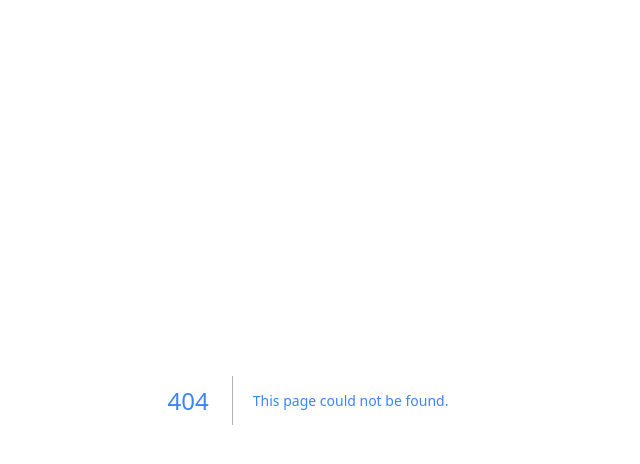
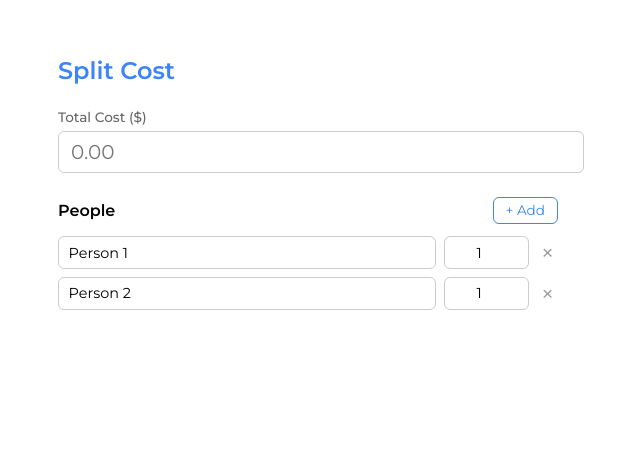
Before and after one commit to adambechtold/personal-website, a Next.js app: page /misc/split-cost in a window 1280 px wide. Before the commit this address had no page. Shown: the top 464 px of the page, without its empty margins (332-972 px from the left). Built offline with nearby package versions, Linux system fonts and the light colour scheme.

Commit message:
split costs

```diff
--- /dev/null
+++ b/app/misc/split-cost/CostSplitter.js
@@ -0,0 +1,125 @@
+"use client";
+
+import React, { useState } from "react";
+import styles from "./split-cost.module.css";
+
+let nextId = 3;
+
+/**
+ * Cost splitter component that splits costs among people based on shares.
+ * @return {React.ReactElement} The rendered component.
+ */
+export default function CostSplitter() {
+  const [totalCost, setTotalCost] = useState("");
+  const [people, setPeople] = useState([
+    { id: 1, name: "Person 1", shares: 1 },
+    { id: 2, name: "Person 2", shares: 1 },
+  ]);
+
+  const totalShares = people.reduce((sum, p) => sum + p.shares, 0);
+  const cost = parseFloat(totalCost) || 0;
+
+  /**
+   * Adds a new person to the list.
+   */
+  function addPerson() {
+    setPeople([...people, { id: nextId, name: `Person ${nextId}`, shares: 1 }]);
+    nextId++;
+  }
+
+  /**
+   * Removes a person from the list by ID.
+   * @param {number} id - The ID of the person to remove.
+   */
+  function removePerson(id) {
+    if (people.length <= 1) return;
+    setPeople(people.filter((p) => p.id !== id));
+  }
+
+  /**
+   * Updates a person's field with a new value.
+   * @param {number} id - The ID of the person to update.
+   * @param {string} field - The field to update.
+   * @param {*} value - The new value for the field.
+   */
+  function updatePerson(id, field, value) {
+    setPeople(people.map((p) => (p.id === id ? { ...p, [field]: value } : p)));
+  }
+
+  return (
+    <div className={styles.page}>
+      <div className={styles.container}>
+        <h1 className={styles.title}>Split Cost</h1>
+
+        <div className={styles.totalSection}>
+          <label className={styles.label}>Total Cost ($)</label>
+          <input
+            className={styles.totalInput}
+            type="number"
+            min="0"
+            step="0.01"
+            placeholder="0.00"
+            value={totalCost}
+            onChange={(e) => setTotalCost(e.target.value)}
+          />
+        </div>
+
+        <div className={styles.peopleHeader}>
+          <span className={styles.peopleTitle}>People</span>
+          <button className={styles.addButton} onClick={addPerson}>
+            + Add
+          </button>
+        </div>
+
+        {people.map((person) => (
+          <div key={person.id} className={styles.personRow}>
+            <input
+              className={styles.nameInput}
+              type="text"
+              value={person.name}
+              onChange={(e) => updatePerson(person.id, "name", e.target.value)}
+            />
+            <input
+              className={styles.sharesInput}
+              type="number"
+              min="0"
+              step="1"
+              value={person.shares}
+              onChange={(e) =>
+                updatePerson(
+                  person.id,
+                  "shares",
+                  Math.max(0, parseInt(e.target.value) || 0)
+                )
+              }
+            />
+            <button
+              className={styles.removeButton}
+              onClick={() => removePerson(person.id)}
+              title="Remove"
+            >
+              &times;
+            </button>
+          </div>
+        ))}
+
+        {cost > 0 && totalShares > 0 && (
+          <div className={styles.results}>
+            <h2 className={styles.resultsTitle}>Each Person Owes</h2>
+            {people.map((person) => {
+              const amount = (person.shares / totalShares) * cost;
+              return (
+                <div key={person.id} className={styles.resultRow}>
+                  <span className={styles.resultName}>{person.name}</span>
+                  <span className={styles.resultAmount}>
+                    ${amount.toFixed(2)}
+                  </span>
+                </div>
+              );
+            })}
+          </div>
+        )}
+      </div>
+    </div>
+  );
+}
--- /dev/null
+++ b/app/misc/split-cost/page.js
@@ -0,0 +1,15 @@
+import React from "react";
+import CostSplitter from "./CostSplitter";
+
+export const metadata = {
+  title: "Split Cost",
+  description: "Split a cost among people by shares.",
+};
+
+/**
+ * Split cost page component.
+ * @return {React.ReactElement} The rendered page.
+ */
+export default function SplitCostPage() {
+  return <CostSplitter />;
+}
--- /dev/null
+++ b/app/misc/split-cost/split-cost.module.css
@@ -0,0 +1,150 @@
+.page {
+  min-height: 100vh;
+  padding: 2rem 1rem;
+  display: flex;
+  flex-direction: column;
+  align-items: center;
+}
+
+.container {
+  width: 100%;
+  max-width: 500px;
+}
+
+.title {
+  font-size: 1.5rem;
+  font-weight: 600;
+  margin-bottom: 1.5rem;
+}
+
+.totalSection {
+  margin-bottom: 1.5rem;
+}
+
+.label {
+  display: block;
+  font-size: 0.85rem;
+  font-weight: 500;
+  margin-bottom: 0.35rem;
+  color: #666;
+}
+
+.totalInput {
+  width: 100%;
+  padding: 0.5rem 0.75rem;
+  font-size: 1.25rem;
+  font-family: inherit;
+  border: 1px solid #ccc;
+  border-radius: 6px;
+  outline: none;
+}
+
+.totalInput:focus {
+  border-color: #3c84f7;
+}
+
+.peopleHeader {
+  display: flex;
+  justify-content: space-between;
+  align-items: center;
+  margin-bottom: 0.75rem;
+}
+
+.peopleTitle {
+  font-size: 1rem;
+  font-weight: 600;
+}
+
+.addButton {
+  background: none;
+  border: 1px solid #3c84f7;
+  color: #3c84f7;
+  padding: 0.3rem 0.75rem;
+  border-radius: 6px;
+  font-family: inherit;
+  font-size: 0.85rem;
+  cursor: pointer;
+}
+
+.addButton:hover {
+  background: #3c84f7;
+  color: #fff;
+}
+
+.personRow {
+  display: flex;
+  gap: 0.5rem;
+  align-items: center;
+  margin-bottom: 0.5rem;
+}
+
+.nameInput {
+  flex: 1;
+  padding: 0.4rem 0.6rem;
+  font-size: 0.9rem;
+  font-family: inherit;
+  border: 1px solid #ccc;
+  border-radius: 6px;
+  outline: none;
+}
+
+.nameInput:focus {
+  border-color: #3c84f7;
+}
+
+.sharesInput {
+  width: 4rem;
+  padding: 0.4rem 0.6rem;
+  font-size: 0.9rem;
+  font-family: inherit;
+  border: 1px solid #ccc;
+  border-radius: 6px;
+  outline: none;
+  text-align: center;
+}
+
+.sharesInput:focus {
+  border-color: #3c84f7;
+}
+
+.removeButton {
+  background: none;
+  border: none;
+  color: #999;
+  font-size: 1.2rem;
+  cursor: pointer;
+  padding: 0 0.3rem;
+  line-height: 1;
+}
+
+.removeButton:hover {
+  color: #e33;
+}
+
+.results {
+  margin-top: 1.5rem;
+  border-top: 1px solid #eee;
+  padding-top: 1rem;
+}
+
+.resultsTitle {
+  font-size: 1rem;
+  font-weight: 600;
+  margin-bottom: 0.75rem;
+}
+
+.resultRow {
+  display: flex;
+  justify-content: space-between;
+  padding: 0.4rem 0;
+  font-size: 0.95rem;
+}
+
+.resultName {
+  color: #333;
+}
+
+.resultAmount {
+  font-weight: 600;
+  color: #3c84f7;
+}
```
